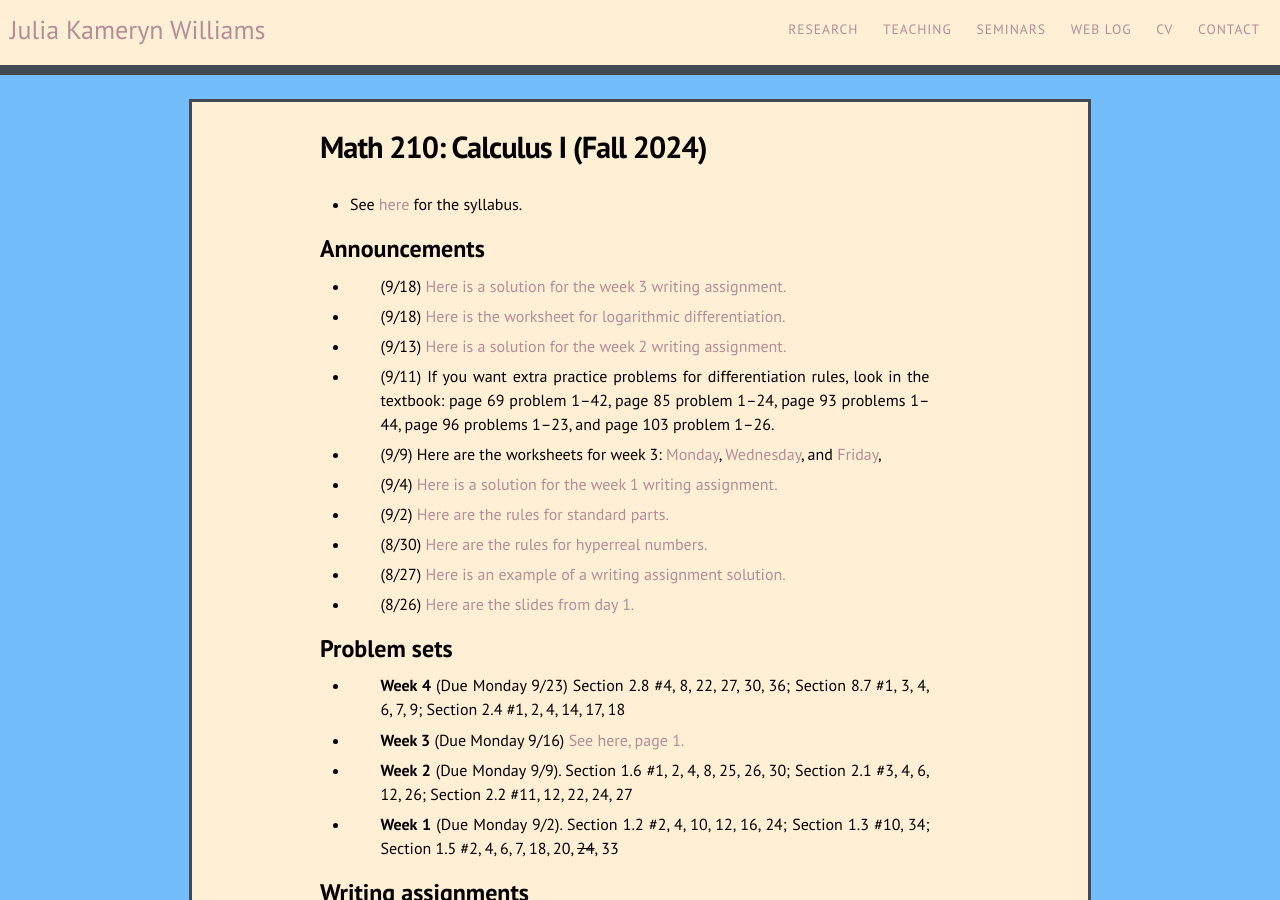
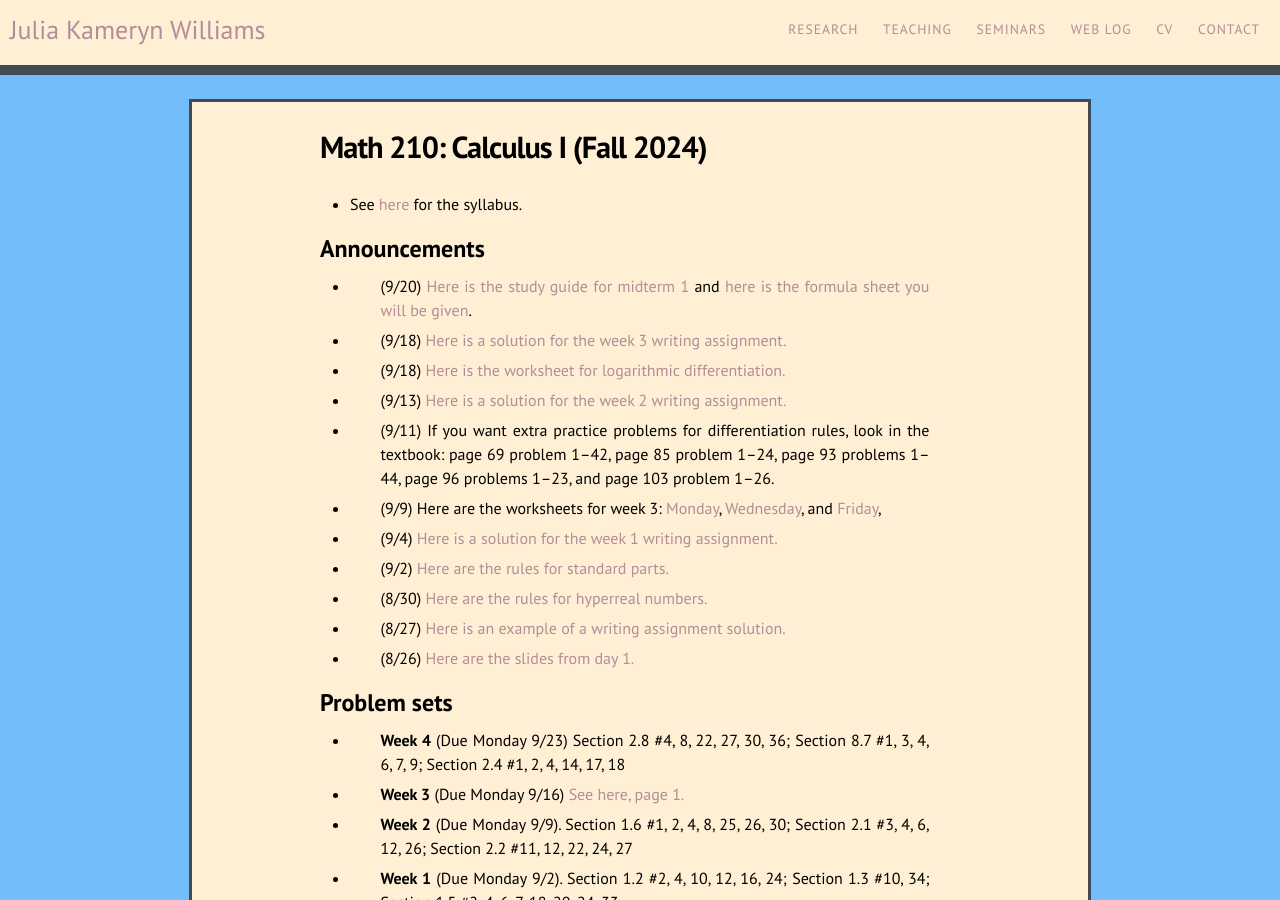
Before and after one commit to kamerynjw/kamerynjw.github.io, a Jekyll site: the page built from teaching/2024/math210.md, in a window 1280 px wide and 900 px high. Built offline with Jekyll 4.4.1, drawn with Linux system fonts in a browser that asks for light colours; nearby versions of some CDN libraries; formulas are drawn with MathJax 3.

Commit message:
added sg and formula sheet

```diff
--- a/teaching/2024/math210.md
+++ b/teaching/2024/math210.md
@@ -9,6 +9,8 @@ permalink: /teaching/2024/math210/
 
 Announcements
 -------------
+
+* (9/20) [Here is the study guide for midterm 1]({{ page.url }}sg1.pdf) and [here is the formula sheet you will be given]({{ page.url }}formulas1.pdf).
 
 * (9/18) [Here is a solution for the week 3 writing assignment.]({{ page.url }}week3-writing.pdf)
 
```
Also changed, not shown: 2 other files.
